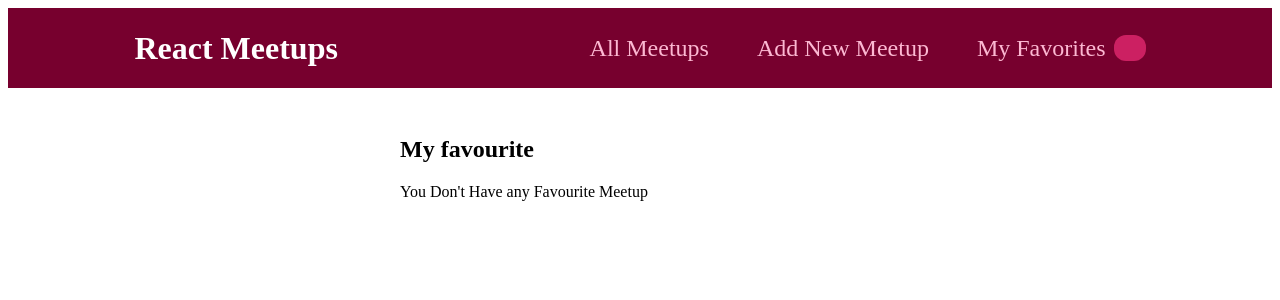
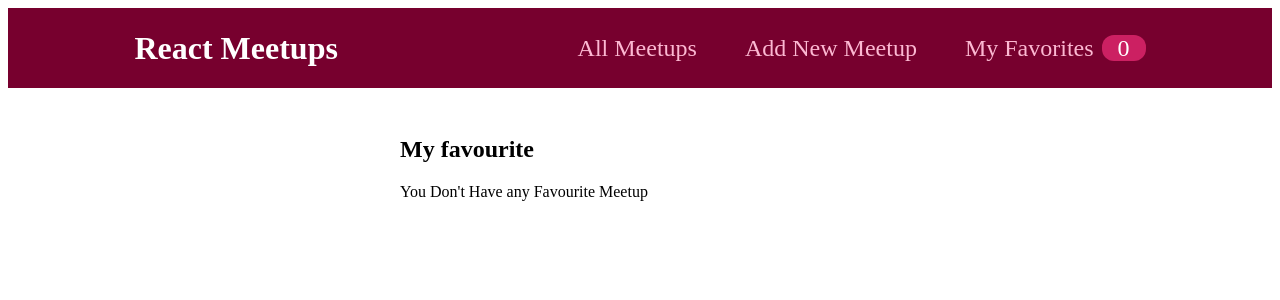
Before and after one commit to Abhijrt/meetup, a React (Create React App) app: page /favorites in a window 1280 px wide. Shown: the top 300 px of the page. Built offline with nearby package versions, Linux system fonts and the light colour scheme.

Commit message:
adding the total Favourite btn

```diff
--- a/src/components/Layouts/MainNavigation.js
+++ b/src/components/Layouts/MainNavigation.js
@@ -2,8 +2,14 @@ import { Link } from 'react-router-dom';
 
 import classes from './MainNavigation.module.css';
 
+import FavouriteContext from '../../store/favourites-context';
+import { useContext } from 'react';
+
 
 function MainNavigation () {
+
+    const FavoutireCtx = useContext(FavouriteContext);
+
     return <header className={classes.header}>
     <div className={classes.logo}>React Meetups</div>
         <nav>
@@ -18,6 +24,7 @@ function MainNavigation () {
                     <Link to='/favorites'>
                         My Favorites
                         <span className={classes.badge}>
+                            {FavoutireCtx.totalFavouritesCount}
                         </span>
                     </Link>
                 </li>
```
Lines whose indentation alone changed are shown as unchanged.
